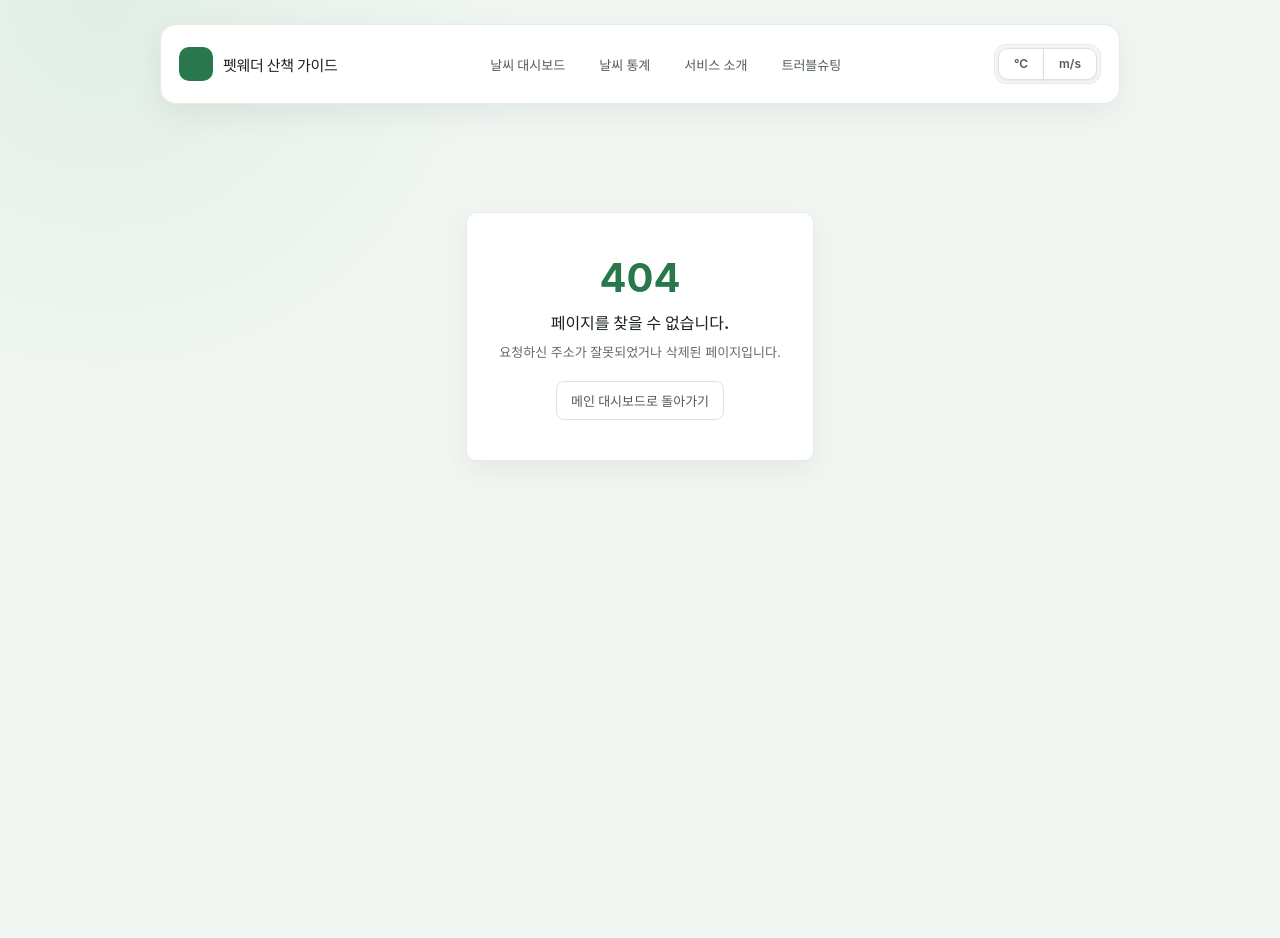
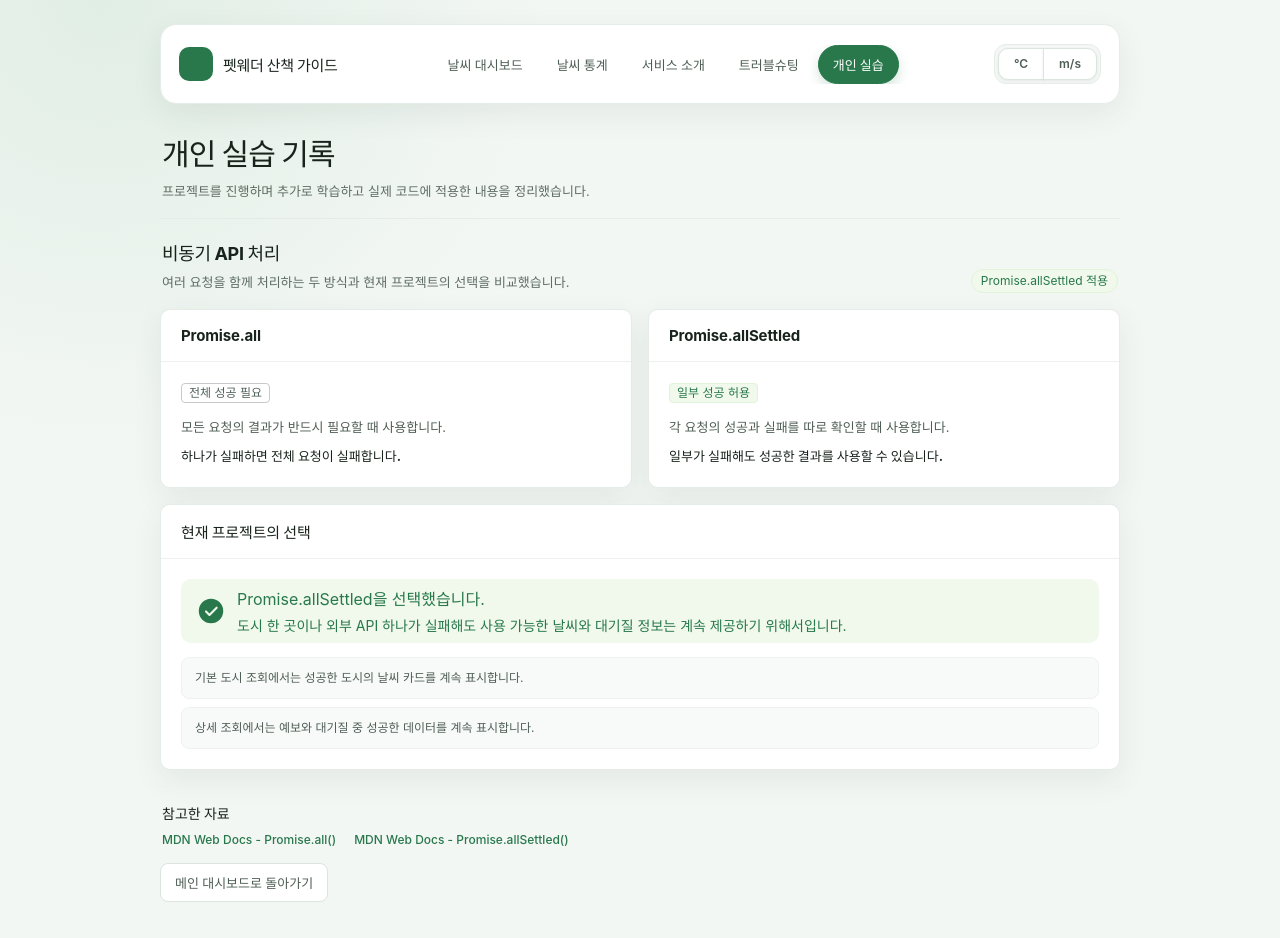
Before and after one commit to InwooLeeme/skala-vue, a Vue app: page /personal-practice in a window 1280 px wide. Before the commit this address had no page. Shown: the top 938 px of the page. Before the commit the page ends 800 px from the top, so only its background shows below. Built offline with nearby package versions, Linux system fonts and the light colour scheme.

Commit message:
feat: 개인 학습 페이지 추가

```diff
--- a/src/App.vue
+++ b/src/App.vue
@@ -15,6 +15,7 @@ import UnitToggler from '@/components/UnitToggler.vue'
         <RouterLink to="/stats">날씨 통계</RouterLink>
         <RouterLink to="/about">서비스 소개</RouterLink>
         <RouterLink to="/troubleshooting">트러블슈팅</RouterLink>
+        <RouterLink to="/personal-practice">개인 실습</RouterLink>
       </nav>
       <UnitToggler />
     </header>
--- a/src/router/index.js
+++ b/src/router/index.js
@@ -29,6 +29,11 @@ const router = createRouter({
       component: () => import('@/views/WeatherTroubleshootingView.vue'),
     },
     {
+      path: '/personal-practice',
+      name: 'personal-practice',
+      component: () => import('@/views/PersonalPracticeView.vue'),
+    },
+    {
       path: '/:pathMatch(.*)*',
       name: 'not-found',
       component: () => import('@/views/NotFoundView.vue'),
--- /dev/null
+++ b/src/views/PersonalPracticeView.vue
@@ -0,0 +1,225 @@
+<script setup>
+import { RouterLink } from 'vue-router'
+import { ElLink } from 'element-plus'
+import 'element-plus/theme-chalk/el-link.css'
+import BaseDashboardCard from '@/components/exercise/BaseDashboardCard.vue'
+</script>
+
+<template>
+  <main class="practice-section">
+    <section class="page_intro">
+      <h1>개인 실습 기록</h1>
+      <p>프로젝트를 진행하며 추가로 학습하고 실제 코드에 적용한 내용을 정리했습니다.</p>
+    </section>
+
+    <section class="practice_topic" aria-labelledby="async-practice-title">
+      <div class="topic_header">
+        <div>
+          <h2 id="async-practice-title">비동기 API 처리</h2>
+          <p>여러 요청을 함께 처리하는 두 방식과 현재 프로젝트의 선택을 비교했습니다.</p>
+        </div>
+        <el-tag type="success" effect="light" round>Promise.allSettled 적용</el-tag>
+      </div>
+
+      <section class="comparison_grid" aria-label="Promise 방식 비교">
+        <BaseDashboardCard title="Promise.all">
+          <el-tag type="info" effect="plain" size="small">전체 성공 필요</el-tag>
+          <p class="comparison_text">모든 요청의 결과가 반드시 필요할 때 사용합니다.</p>
+          <strong class="comparison_result">하나가 실패하면 전체 요청이 실패합니다.</strong>
+        </BaseDashboardCard>
+
+        <BaseDashboardCard title="Promise.allSettled">
+          <el-tag type="success" effect="light" size="small">일부 성공 허용</el-tag>
+          <p class="comparison_text">각 요청의 성공과 실패를 따로 확인할 때 사용합니다.</p>
+          <strong class="comparison_result"
+            >일부가 실패해도 성공한 결과를 사용할 수 있습니다.</strong
+          >
+        </BaseDashboardCard>
+      </section>
+
+      <BaseDashboardCard title="현재 프로젝트의 선택">
+        <el-alert
+          title="Promise.allSettled을 선택했습니다."
+          description="도시 한 곳이나 외부 API 하나가 실패해도 사용 가능한 날씨와 대기질 정보는 계속 제공하기 위해서입니다."
+          type="success"
+          :closable="false"
+          show-icon
+        />
+
+        <div class="choice_summary">
+          <p>기본 도시 조회에서는 성공한 도시의 날씨 카드를 계속 표시합니다.</p>
+          <p>상세 조회에서는 예보와 대기질 중 성공한 데이터를 계속 표시합니다.</p>
+        </div>
+      </BaseDashboardCard>
+
+      <footer class="reference_section" aria-labelledby="async-reference-title">
+        <h3 id="async-reference-title">참고한 자료</h3>
+        <div class="reference_links">
+          <ElLink
+            href="https://developer.mozilla.org/ko/docs/Web/JavaScript/Reference/Global_Objects/Promise/all"
+            target="_blank"
+            rel="noopener noreferrer"
+            type="primary"
+          >
+            MDN Web Docs - Promise.all()
+          </ElLink>
+          <ElLink
+            href="https://developer.mozilla.org/ko/docs/Web/JavaScript/Reference/Global_Objects/Promise/allSettled"
+            target="_blank"
+            rel="noopener noreferrer"
+            type="primary"
+          >
+            MDN Web Docs - Promise.allSettled()
+          </ElLink>
+        </div>
+      </footer>
+    </section>
+
+    <RouterLink to="/" class="back_btn">메인 대시보드로 돌아가기</RouterLink>
+  </main>
+</template>
+
+<style scoped>
+.practice-section {
+  display: flex;
+  flex-direction: column;
+  align-items: center;
+  gap: 16px;
+  width: min(100%, var(--app-content-width));
+  margin: 0 auto;
+  padding: 24px 0 48px;
+  color: var(--el-text-color-primary);
+}
+
+.page_intro {
+  width: 100%;
+  padding: 2px 2px 16px;
+  border-bottom: 1px solid var(--el-border-color-light);
+}
+
+.page_intro h1 {
+  margin: 0;
+  color: var(--el-text-color-primary);
+  font-size: clamp(23px, 4vw, 30px);
+  font-weight: 700;
+  letter-spacing: -0.03em;
+}
+
+.page_intro p,
+.topic_header p {
+  margin: 7px 0 0;
+  color: var(--el-text-color-secondary);
+  font-size: 13px;
+  line-height: 1.6;
+}
+
+.practice_topic {
+  display: grid;
+  gap: 16px;
+  width: 100%;
+}
+
+.topic_header {
+  display: flex;
+  align-items: flex-end;
+  justify-content: space-between;
+  gap: 16px;
+  padding: 4px 2px 0;
+}
+
+.topic_header h2 {
+  margin: 0;
+  color: var(--el-text-color-primary);
+  font-size: 18px;
+  font-weight: 700;
+  letter-spacing: -0.02em;
+}
+
+.comparison_grid {
+  display: grid;
+  grid-template-columns: repeat(2, minmax(0, 1fr));
+  gap: 16px;
+  width: 100%;
+}
+
+.comparison_text {
+  margin: 14px 0 7px;
+  color: var(--el-text-color-regular);
+  font-size: 13px;
+  line-height: 1.6;
+}
+
+.comparison_result {
+  color: var(--el-text-color-primary);
+  font-size: 13px;
+  line-height: 1.6;
+}
+
+.choice_summary {
+  display: grid;
+  gap: 8px;
+  margin-top: 14px;
+}
+
+.choice_summary p {
+  margin: 0;
+  padding: 11px 13px;
+  border: 1px solid var(--el-border-color-lighter);
+  border-radius: var(--el-border-radius-small);
+  color: var(--el-text-color-regular);
+  background: var(--el-fill-color-lighter);
+  font-size: 12px;
+  line-height: 1.5;
+}
+
+.reference_section {
+  padding: 16px 2px 0;
+  border-top: 1px solid var(--el-border-color-lighter);
+}
+
+.reference_section h3 {
+  margin: 0 0 9px;
+  color: var(--el-text-color-primary);
+  font-size: 14px;
+  font-weight: 700;
+}
+
+.reference_links {
+  display: flex;
+  flex-wrap: wrap;
+  gap: 8px 18px;
+}
+
+.reference_links .el-link {
+  font-size: 12px;
+}
+
+.back_btn {
+  align-self: flex-start;
+  padding: 9px 14px;
+  border: 1px solid var(--el-border-color);
+  border-radius: var(--el-border-radius-small);
+  color: var(--el-text-color-regular);
+  background: var(--el-bg-color);
+  font-size: 13px;
+  font-weight: 600;
+  text-decoration: none;
+}
+
+.back_btn:hover {
+  color: var(--el-color-primary);
+  border-color: var(--el-color-primary-light-5);
+  background: var(--el-color-primary-light-9);
+}
+
+@media (max-width: 640px) {
+  .topic_header {
+    align-items: flex-start;
+    flex-direction: column;
+  }
+
+  .comparison_grid {
+    grid-template-columns: 1fr;
+  }
+}
+</style>
```
